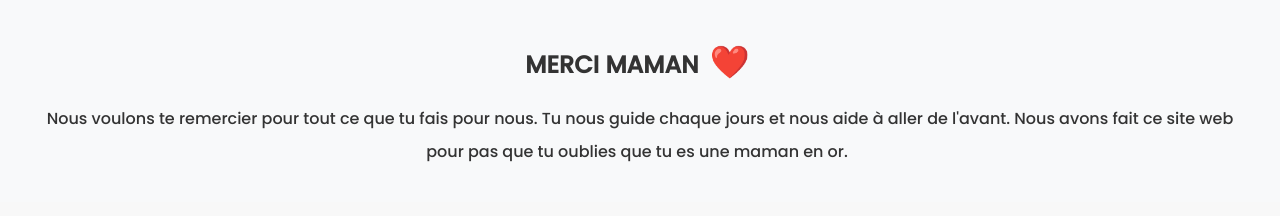
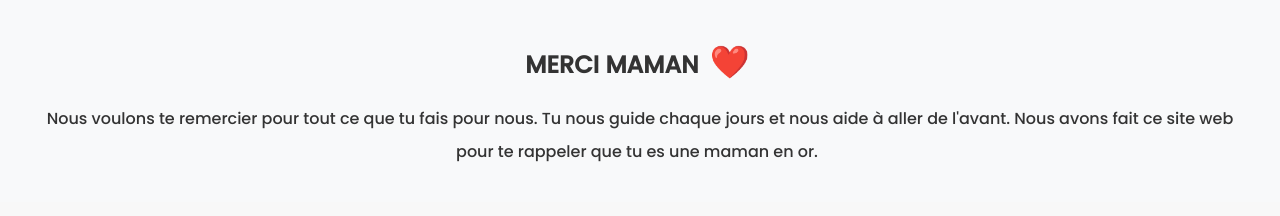
Before and after one commit to beludark/bonne-fete-maman, a plain HTML site: page index.html in a window 1280 px wide. Shown: the part 802-1018 px from the top of the page. Drawn offline with nearby package versions, Linux system fonts and the light colour scheme.

Commit message:
Update index.html

```diff
--- a/index.html
+++ b/index.html
@@ -215,7 +215,7 @@
     <div class="hero"></div>
     <div class="container">
             <h2>MERCI MAMAN <span class="heart">❤️</span></h2>
-            <p>Nous voulons te remercier pour tout ce que tu fais pour nous. Tu nous guide chaque jours et nous aide à aller de l'avant. Nous avons fait ce site web pour pas que tu oublies que tu es une maman en or.<span class="heart-small"></p>
+            <p>Nous voulons te remercier pour tout ce que tu fais pour nous. Tu nous guide chaque jours et nous aide à aller de l'avant. Nous avons fait ce site web pour te rappeler que tu es une maman en or.<span class="heart-small"></p>
         </div>
     </div>
 
```
